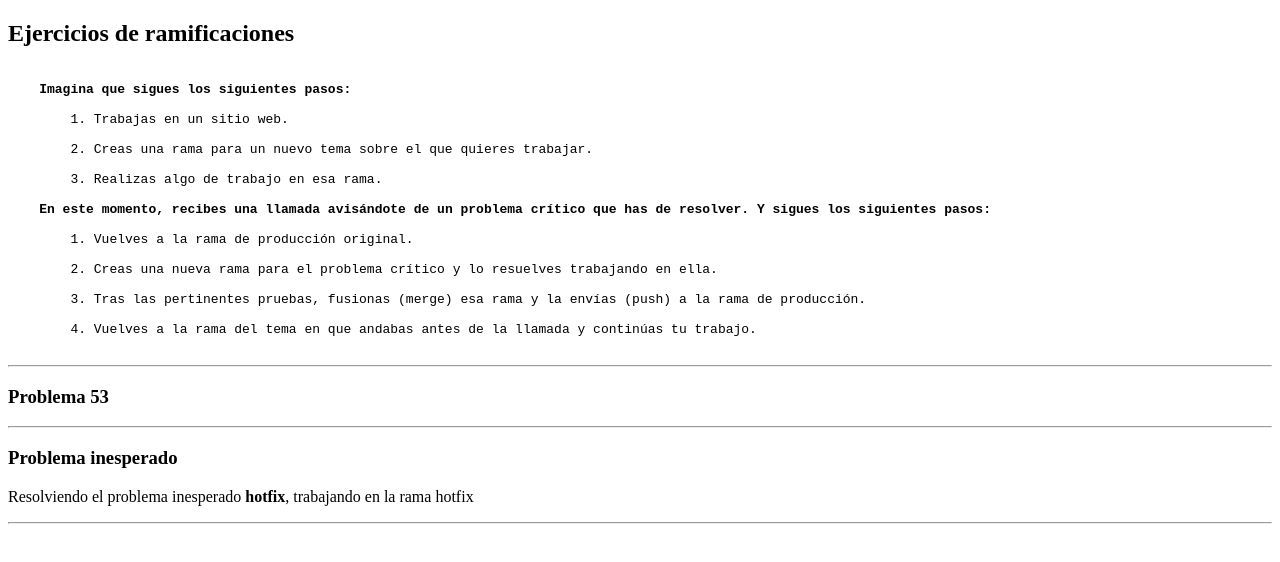
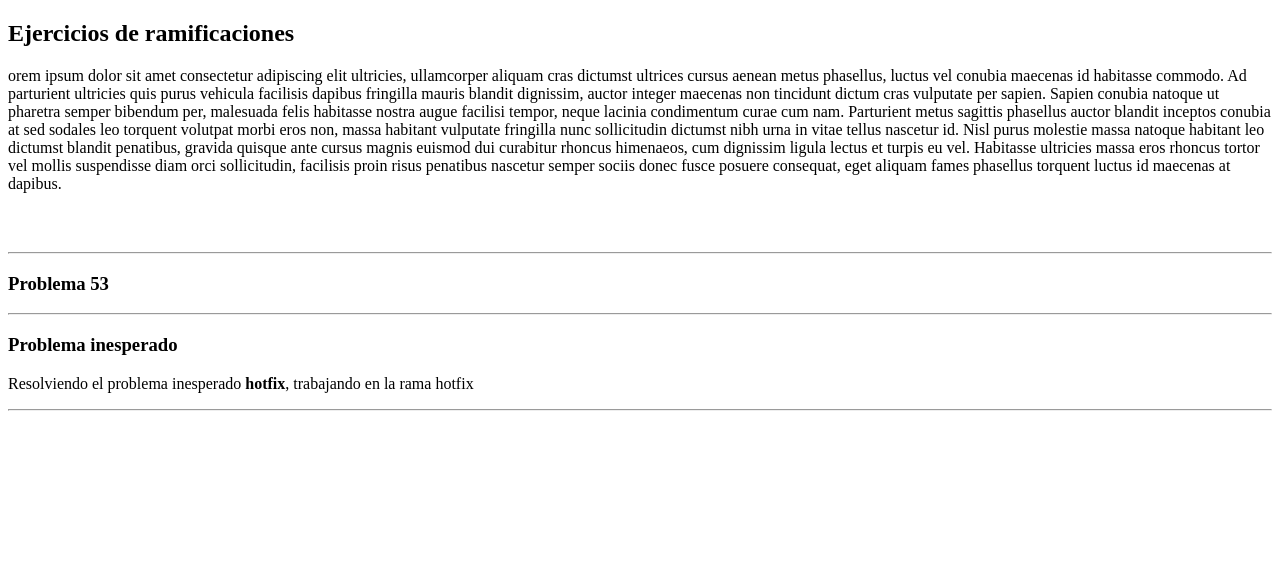
Before and after one commit to harviv0r/branchs-remote-testing, a plain HTML site: page index.html in a window 1280 px wide. Drawn offline with Linux system fonts and the light colour scheme.

Commit message:
Update index.html

```diff
--- a/index.html
+++ b/index.html
@@ -9,25 +9,28 @@
 </head>
 <body>
     <h2>Ejercicios de ramificaciones</h2>
+    <p>
+        orem ipsum dolor sit amet consectetur adipiscing elit ultricies,
+        ullamcorper aliquam cras dictumst ultrices cursus aenean metus phasellus,
+        luctus vel conubia maecenas id habitasse commodo. Ad parturient ultricies
+        quis purus vehicula facilisis dapibus fringilla mauris blandit dignissim,
+        auctor integer maecenas non tincidunt dictum cras vulputate per sapien. Sapien
+        conubia natoque ut pharetra semper bibendum per, malesuada felis habitasse nostra
+        augue facilisi tempor, neque lacinia condimentum curae cum nam.
+
+
+        Parturient metus sagittis phasellus auctor blandit inceptos conubia at sed sodales
+        leo torquent volutpat morbi eros non, massa habitant vulputate fringilla nunc sollicitudin
+        dictumst nibh urna in vitae tellus nascetur id. Nisl purus molestie massa natoque
+        habitant leo dictumst blandit penatibus, gravida quisque ante cursus magnis euismod
+        dui curabitur rhoncus himenaeos, cum dignissim ligula lectus et turpis eu vel.
+        Habitasse ultricies massa eros rhoncus tortor vel mollis suspendisse diam orci
+        sollicitudin, facilisis proin risus penatibus nascetur
+        semper sociis donec fusce posuere consequat, eget aliquam fames phasellus torquent
+        luctus id maecenas at dapibus.
+    </p>
     <pre>
-        <span>
-    Imagina que sigues los siguientes pasos:</span>
 
-        1. Trabajas en un sitio web.
-
-        2. Creas una rama para un nuevo tema sobre el que quieres trabajar.
-
-        3. Realizas algo de trabajo en esa rama.
-
-    <b>En este momento, recibes una llamada avisándote de un problema crítico que has de resolver. Y sigues los siguientes pasos:</b>
-
-        1. Vuelves a la rama de producción original.
-
-        2. Creas una nueva rama para el problema crítico y lo resuelves trabajando en ella.
-
-        3. Tras las pertinentes pruebas, fusionas (merge) esa rama y la envías (push) a la rama de producción.
-
-        4. Vuelves a la rama del tema en que andabas antes de la llamada y continúas tu trabajo.
     </pre>
 
     <hr>
```
